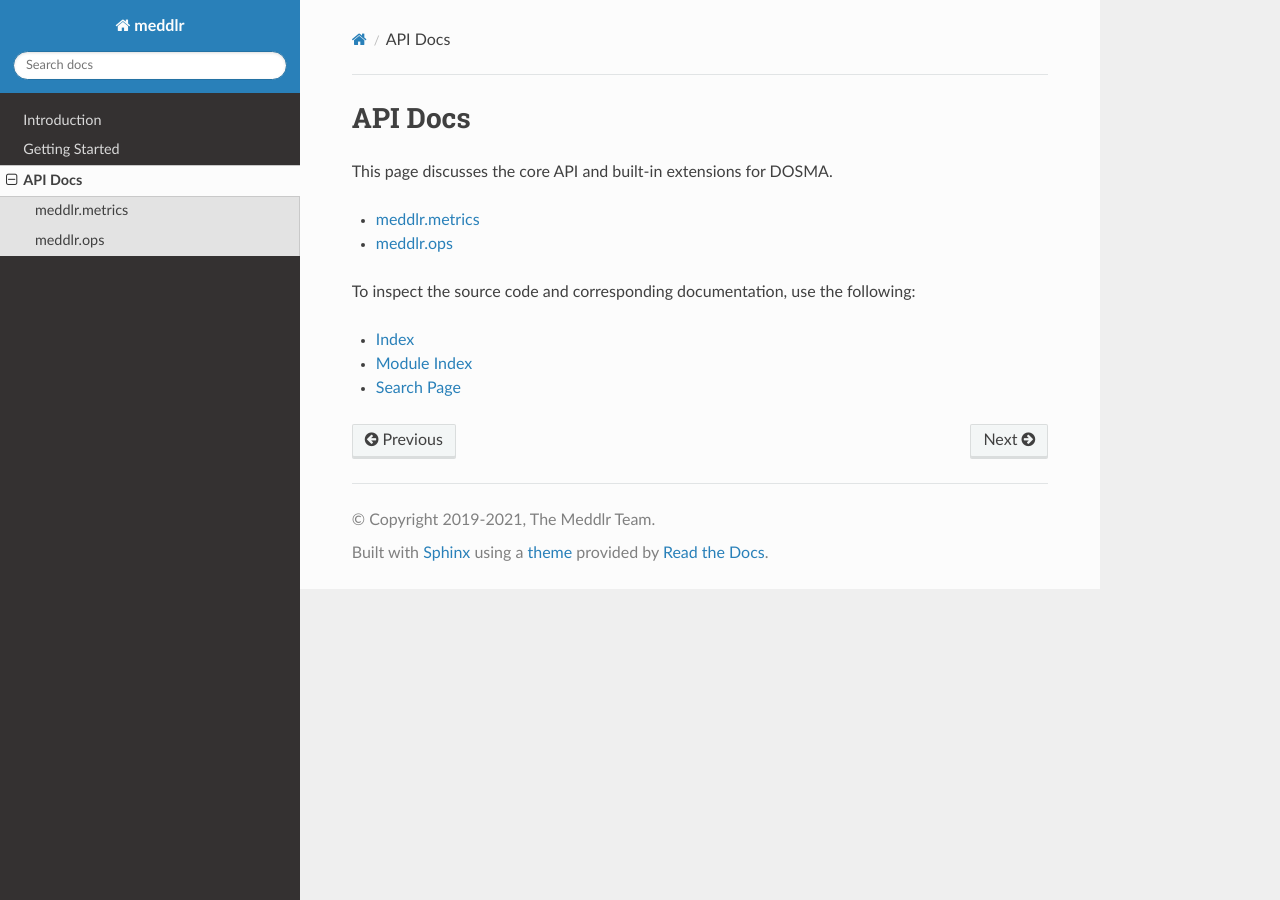
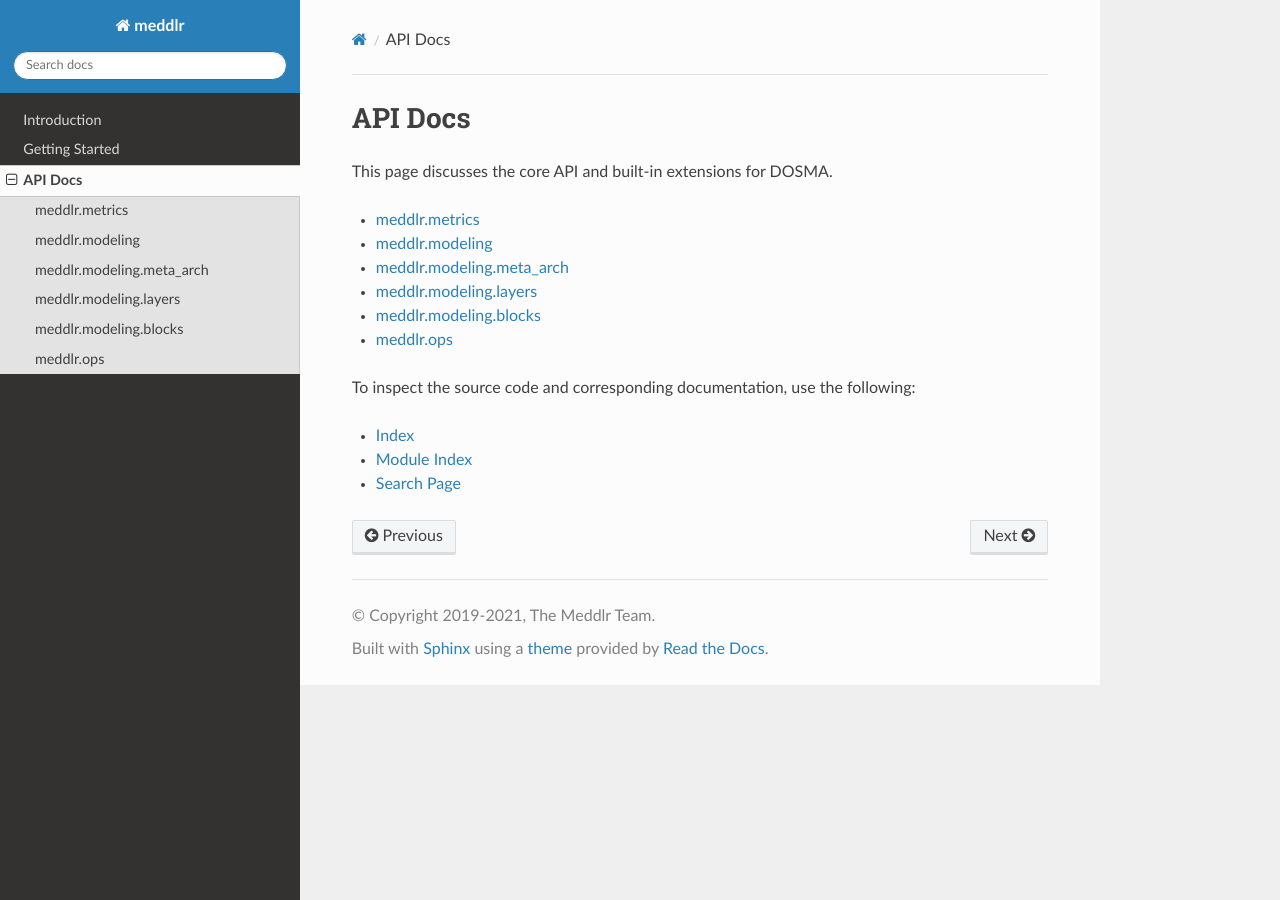
Before and after one commit to ad12/meddlr, a Sphinx documentation site: the page built from docs/source/documentation.rst, in a window 1280 px wide. Built offline with Sphinx 7.4.7 and the Read the Docs theme 2.0.0, drawn with Linux system fonts in a browser that asks for light colours; part of the change alters nothing that is shown.

Commit message:
add modeling docs

```diff
--- /dev/null
+++ b/docs/source/apidocs/modeling.rst
@@ -0,0 +1,80 @@
+.. _api_modeling:
+
+meddlr.modeling
+================
+Meddlr ships with some popular models for image reconstruction and analysis tasks.
+These models can be configured using meddlr configuration files, which allows for faster
+iteration and hyperparameter management.
+
+Meddlr also provides model blocks and layers, which are modularized components for different models.
+This affords the flexibility of creating new model architectures without having to re-implement useful
+blocks/layers.
+
+.. Meddlr is also compatible with third-party model hubs like `MONAI <https://github.com/Project-MONAI/MONAI>`_, PyTorch Hub, and detectron2.
+
+meddlr.modeling.meta_arch
+==========================
+Meddlr is composed of a series of `meta-architectures`, which can be leveraged in different applications.
+While some of these architectures are unique to particular applications (e.g. unrolled networks for image reconstruction),
+most networks are built for plug-and-play use for any application (e.g. U-Net). Some of these meta architectures
+are wrappers around more basic architectures. For example, ``VortexModel`` and ``N2RModel`` wrap around other architectures.
+
+.. autosummary::
+    :toctree: generated
+    :nosignatures:
+
+    meddlr.modeling.meta_arch.CSModel
+    meddlr.modeling.meta_arch.DenoisingModel
+    meddlr.modeling.meta_arch.GeneralizedUNet
+    meddlr.modeling.meta_arch.GeneralizedUnrolledCNN
+    meddlr.modeling.meta_arch.N2RModel
+    meddlr.modeling.meta_arch.SSDUModel
+    meddlr.modeling.meta_arch.VortexModel
+
+
+meddlr.modeling.layers
+==========================
+Layers are the most elementary components of the model architecture.
+Meddlr provides a unified interface for building both default PyTorch and custom layers
+implemented in Meddlr.
+
+Custom layers
+-------------
+
+.. autosummary::
+    :toctree: generated
+    :nosignatures:
+
+    meddlr.modeling.layers.ConvWS2d
+    meddlr.modeling.layers.ConvWS3d
+    meddlr.modeling.layers.GaussianBlur
+
+Build utils
+-----------
+.. autosummary::
+    :toctree: generated
+    :nosignatures:
+
+    meddlr.modeling.layers.get_layer_type
+    meddlr.modeling.layers.get_layer_kind
+
+
+meddlr.modeling.blocks
+==========================
+Layers can be assembled together to make *blocks*. The default blocks
+provided in meddlr can be constructed using sequences of strings and optional
+keyword arguments.
+
+.. autosummary::
+    :toctree: generated
+    :nosignatures:
+
+    meddlr.modeling.blocks.SimpleConvBlockNd
+    meddlr.modeling.blocks.SimpleConvBlock2d
+    meddlr.modeling.blocks.SimpleConvBlock3d
+    meddlr.modeling.blocks.ResBlockNd
+    meddlr.modeling.blocks.ResBlock2d
+    meddlr.modeling.blocks.ResBlock3d
+    meddlr.modeling.blocks.ConcatBlockNd
+    meddlr.modeling.blocks.ConcatBlock2d
+    meddlr.modeling.blocks.ConcatBlock3d
--- a/docs/source/documentation.rst
+++ b/docs/source/documentation.rst
@@ -9,6 +9,7 @@ This page discusses the core API and built-in extensions for DOSMA.
    :titlesonly:
 
    apidocs/metrics
+   apidocs/modeling
    apidocs/ops
 
 To inspect the source code and corresponding documentation, use the following:
```
